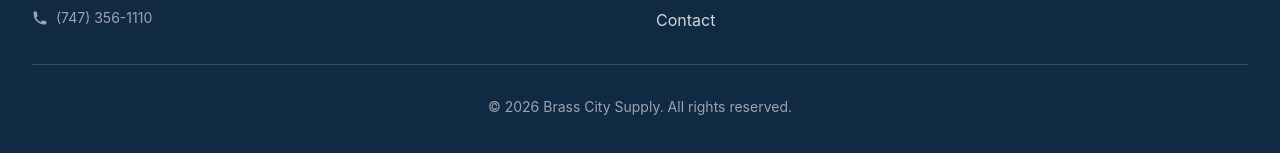
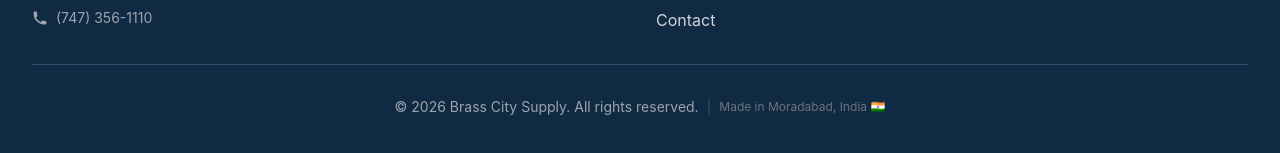
Before and after one commit to hellodeepender/brass-city-supply, a Next.js app: page / in a window 1280 px wide. Shown: the part 2817-2970 px from the top of the page. Built offline with nearby package versions, Linux system fonts and the light colour scheme; no server answers.

Commit message:
Add 'Made in Moradabad, India' badge to footer
Co-Authored-By: Claude Opus 4.6 <noreply@anthropic.com>

```diff
--- a/components/Footer.tsx
+++ b/components/Footer.tsx
@@ -76,8 +76,10 @@ export default function Footer() {
           </div>
         </div>
 
-        <div className="border-t border-navy-700 mt-8 pt-8 text-center text-gray-400 text-sm">
+        <div className="border-t border-navy-700 mt-8 pt-8 text-center text-gray-400 text-sm flex flex-col sm:flex-row items-center justify-center gap-2">
           <p>&copy; {new Date().getFullYear()} Brass City Supply. All rights reserved.</p>
+          <span className="hidden sm:inline text-navy-700">|</span>
+          <span className="text-xs text-gray-500">Made in Moradabad, India 🇮🇳</span>
         </div>
       </div>
     </footer>
```
